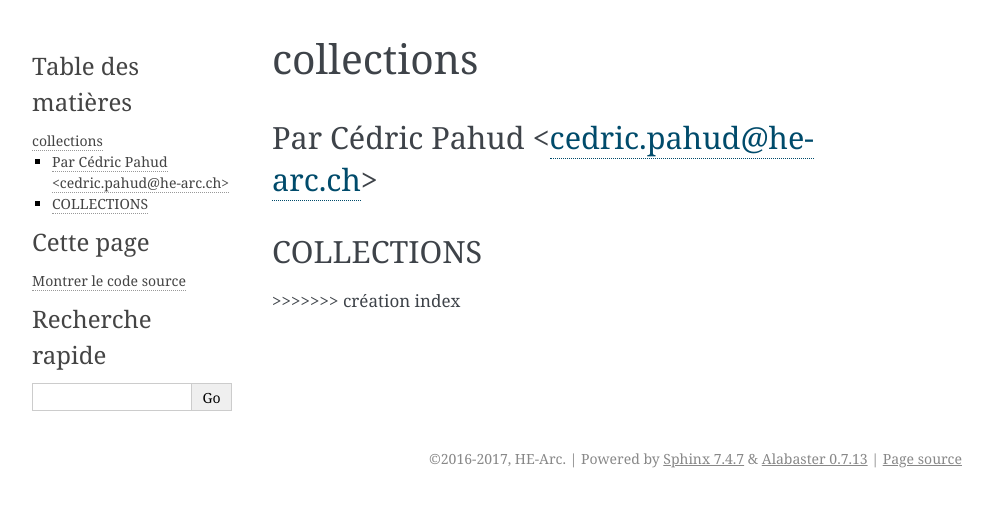
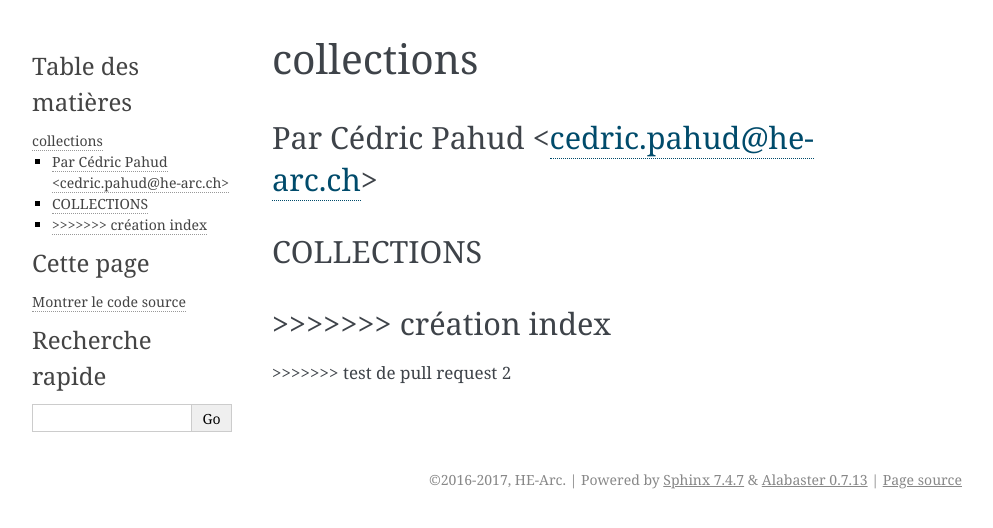
Before and after one commit to HE-Arc/livre-python, a Sphinx documentation site: the page built from source/collections/index.rst, in a window 1280 px wide. Shown: the top 528 px of the page, without its empty margins (148-1141 px from the left). Built offline with Sphinx 7.4.7, drawn with Linux system fonts in a browser that asks for light colours.

Commit message:
test de pull request 2

```diff
--- a/source/collections/index.rst
+++ b/source/collections/index.rst
@@ -10,3 +10,5 @@ Par Cédric Pahud <cedric.pahud@he-arc.ch>
 COLLECTIONS
 ===========
 >>>>>>> création index
+=======
+>>>>>>> test de pull request 2
```
